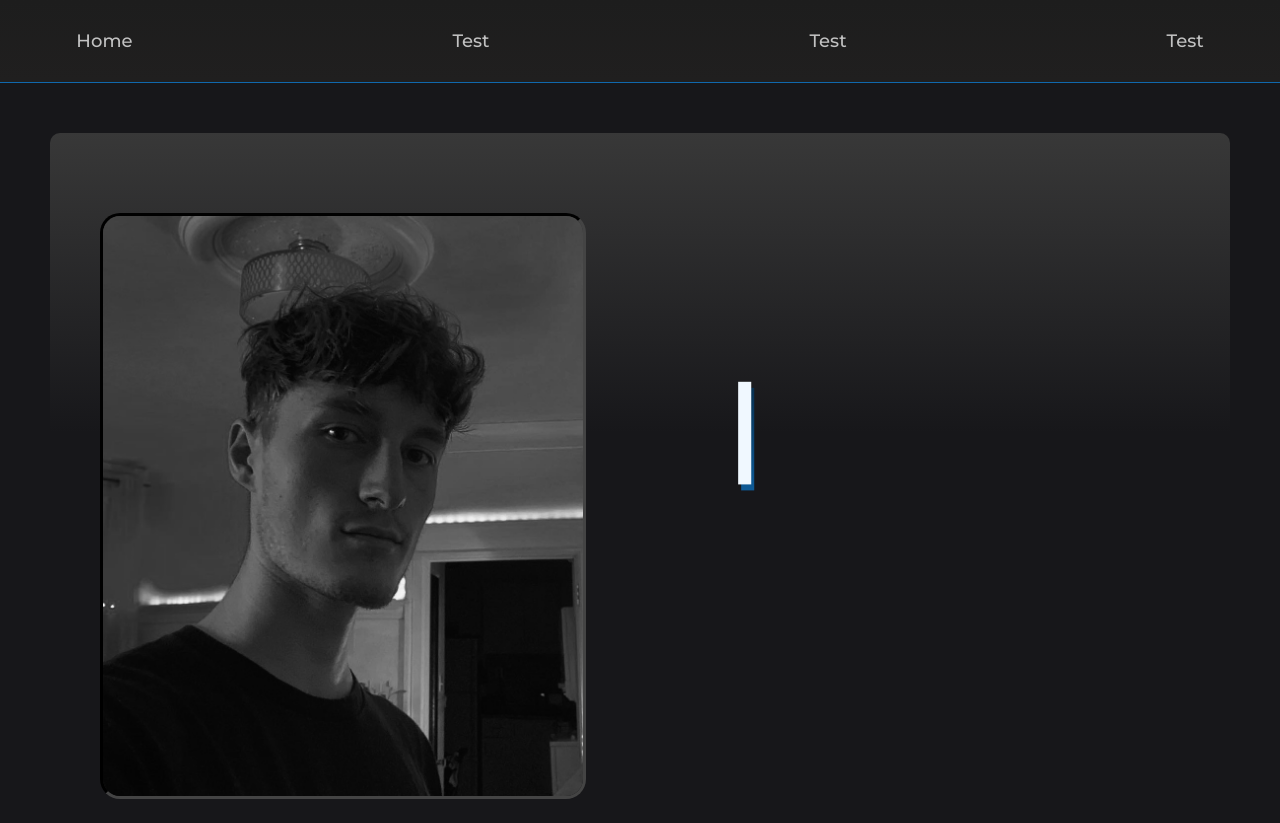
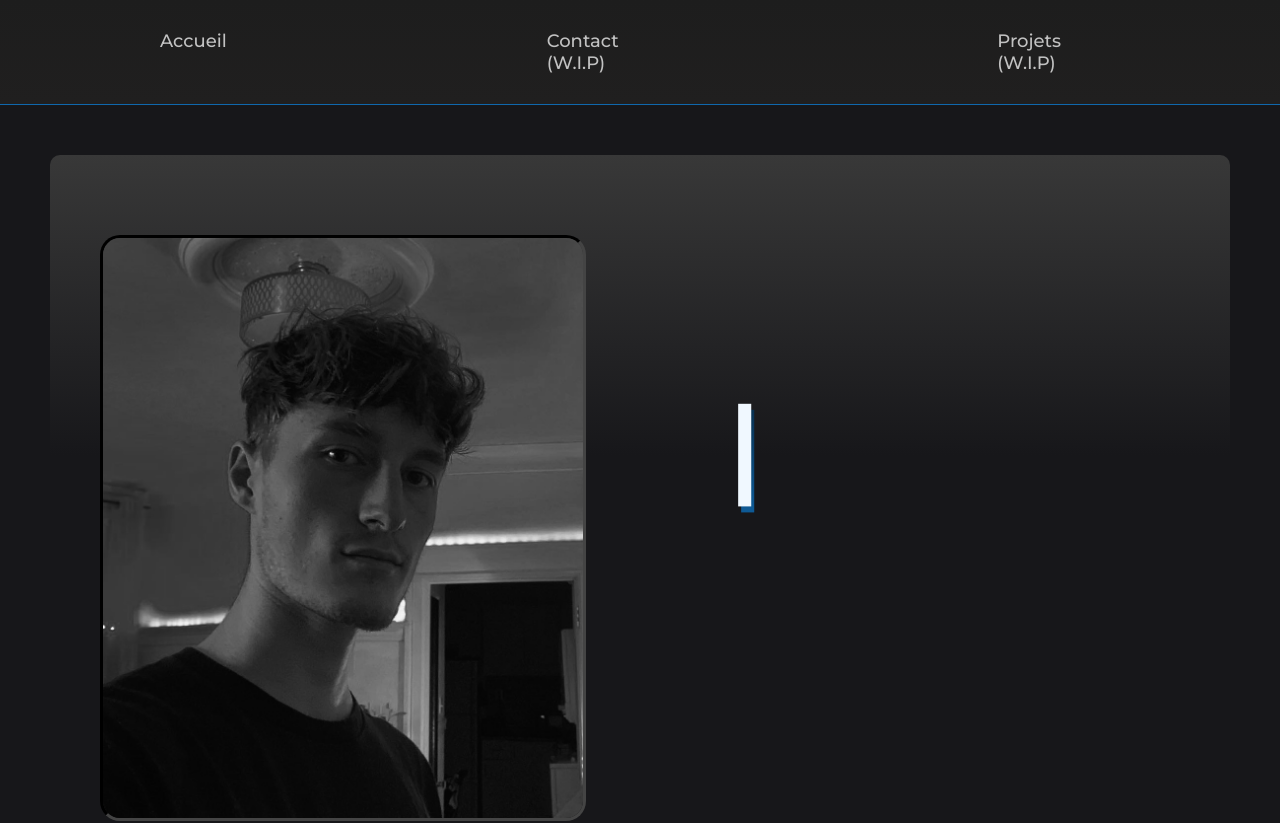
Before and after one commit to Hoza-GH/Portfolio, a plain HTML site: page index.html in a window 1280 px wide. Shown: the top 823 px of the page. Drawn offline with nearby package versions, Linux system fonts and the light colour scheme.

Commit message:
Update index.html

```diff
--- a/index.html
+++ b/index.html
@@ -11,10 +11,10 @@
 </head>
 <body>
     <div class="navbar">
-        <li><a href="#">Home</a></li>
-        <li><a href="#">Test</a></li>
-        <li><a href="#">Test</a></li>
-        <li><a href="#">Test</a></li>
+        <li><a href="#">Accueil</a></li>
+        <li><a href="#">Contact (W.I.P)</a></li>
+        <li><a href="#">Projets (W.I.P)</a></li>
+
     </div>
 
     <div class="canvas">
```
